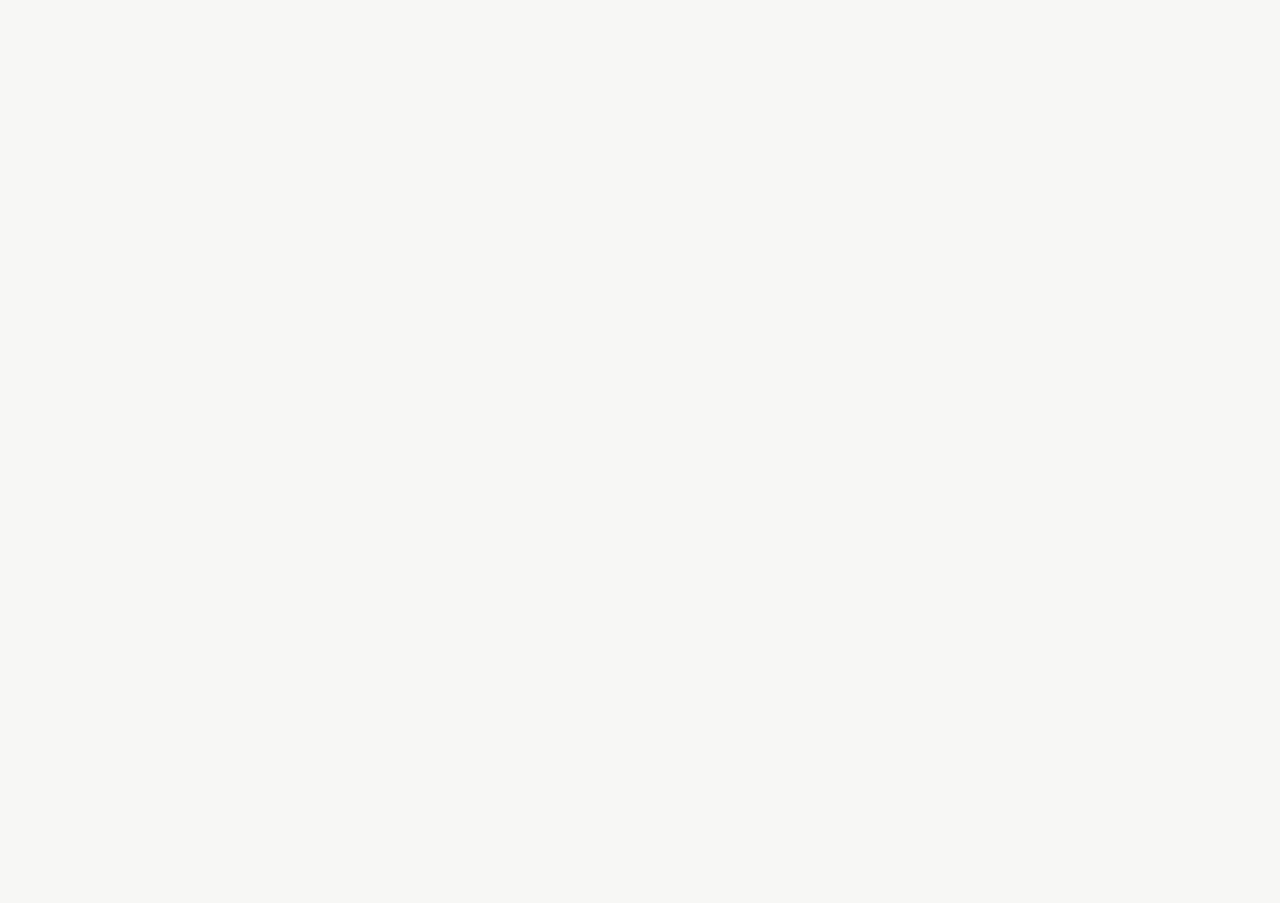
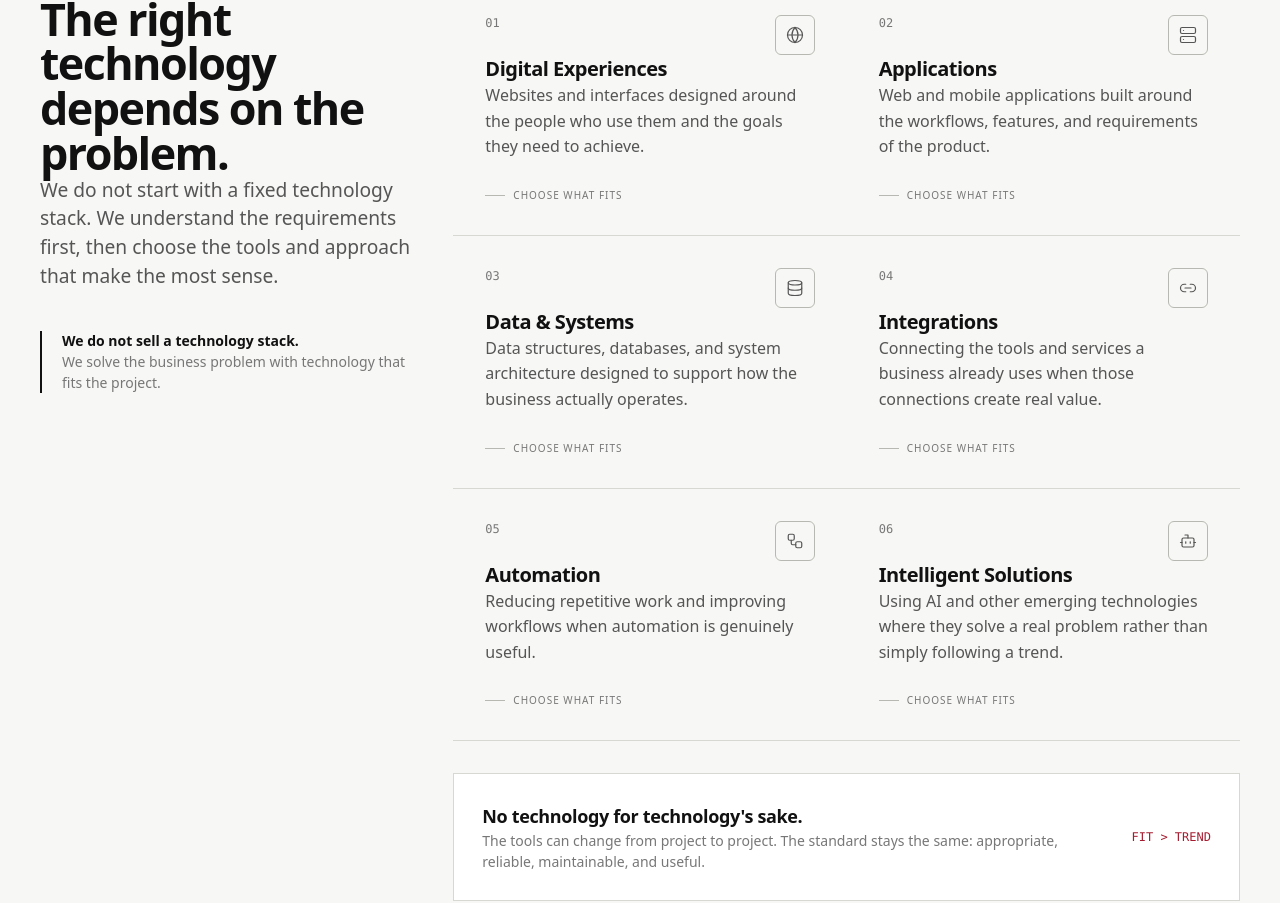
Before and after one commit to Gigawashudas/kureshtic, a Next.js app: page / in a window 1280 px wide. Shown: the part 9223-10126 px from the top of the page. Before the commit the page ends 9076 px from the top, so only its background shows below. Built offline with nearby package versions, Linux system fonts and the light colour scheme.

Commit message:
Add technology section

```diff
--- a/src/app/page.tsx
+++ b/src/app/page.tsx
@@ -3,6 +3,7 @@ import { Hero } from "@/components/sections/hero";
 import { Process } from "@/components/sections/process";
 import { QuestionAnswer } from "@/components/sections/question-answer";
 import { SelectedWork } from "@/components/sections/selected-work";
+import { Technology } from "@/components/sections/technology";
 import { Trust } from "@/components/sections/trust";
 import { WhatWeBuild } from "@/components/sections/what-we-build";
 import { WhyKureshtic } from "@/components/sections/why-kureshtic";
@@ -22,6 +23,7 @@ export default function Home() {
         <Process />
         <WhyKureshtic />
         <Trust />
+        <Technology />
       </main>
     </>
   );
--- /dev/null
+++ b/src/components/sections/technology.tsx
@@ -0,0 +1,110 @@
+import { Bot, Database, Globe, Link2, Server, Workflow } from "lucide-react";
+
+const technologyAreas = [
+  {
+    number: "01",
+    title: "Digital Experiences",
+    description: "Websites and interfaces designed around the people who use them and the goals they need to achieve.",
+    icon: Globe,
+  },
+  {
+    number: "02",
+    title: "Applications",
+    description: "Web and mobile applications built around the workflows, features, and requirements of the product.",
+    icon: Server,
+  },
+  {
+    number: "03",
+    title: "Data & Systems",
+    description: "Data structures, databases, and system architecture designed to support how the business actually operates.",
+    icon: Database,
+  },
+  {
+    number: "04",
+    title: "Integrations",
+    description: "Connecting the tools and services a business already uses when those connections create real value.",
+    icon: Link2,
+  },
+  {
+    number: "05",
+    title: "Automation",
+    description: "Reducing repetitive work and improving workflows when automation is genuinely useful.",
+    icon: Workflow,
+  },
+  {
+    number: "06",
+    title: "Intelligent Solutions",
+    description: "Using AI and other emerging technologies where they solve a real problem rather than simply following a trend.",
+    icon: Bot,
+  },
+];
+
+export function Technology() {
+  return (
+    <section id="technology" aria-labelledby="technology-heading" className="k-section border-b border-[var(--border)]">
+      <div className="k-container">
+        <div className="grid gap-14 lg:grid-cols-12 lg:gap-10">
+          <div className="lg:col-span-4">
+            <p className="k-eyebrow">Technology</p>
+
+            <h2 id="technology-heading" className="k-heading-2 mt-6 max-w-lg">
+              The right technology depends on the problem.
+            </h2>
+
+            <p className="k-body-large mt-7 max-w-md">We do not start with a fixed technology stack. We understand the requirements first, then choose the tools and approach that make the most sense.</p>
+
+            <div className="mt-10 border-l-2 border-[var(--foreground)] pl-5">
+              <p className="text-sm font-semibold text-[var(--text-primary)]">We do not sell a technology stack.</p>
+
+              <p className="k-body-small mt-2 max-w-sm">We solve the business problem with technology that fits the project.</p>
+            </div>
+          </div>
+
+          <div className="lg:col-span-8">
+            <div className="grid border-t border-[var(--border)] sm:grid-cols-2">
+              {technologyAreas.map((area) => {
+                const Icon = area.icon;
+
+                return (
+                  <article key={area.number} className="group border-b border-[var(--border)] p-6 transition-colors duration-300 hover:bg-[var(--surface-muted)] sm:p-7 lg:p-8">
+                    <div className="flex items-start justify-between gap-6">
+                      <span className="font-mono text-xs text-[var(--text-muted)] transition-colors duration-300 group-hover:text-[var(--accent)]">{area.number}</span>
+
+                      <div className="flex h-10 w-10 items-center justify-center rounded-[var(--radius-sm)] border border-[var(--border-strong)] text-[var(--text-secondary)] transition-colors duration-300 group-hover:border-[var(--accent)] group-hover:text-[var(--accent)]">
+                        <Icon size={18} strokeWidth={1.6} aria-hidden="true" />
+                      </div>
+                    </div>
+
+                    <h3 className="mt-8 text-xl font-semibold tracking-[-0.025em] text-[var(--text-primary)]">{area.title}</h3>
+
+                    <p className="k-body mt-3 max-w-md">{area.description}</p>
+
+                    <div className="mt-7 flex items-center gap-2">
+                      <span aria-hidden="true" className="h-px w-5 bg-[var(--border-strong)] transition-all duration-300 group-hover:w-8 group-hover:bg-[var(--accent)]" />
+
+                      <span className="text-[10px] font-medium uppercase tracking-[0.1em] text-[var(--text-muted)]">CHOOSE WHAT FITS</span>
+                    </div>
+                  </article>
+                );
+              })}
+            </div>
+
+            <div className="mt-8 border border-[var(--border)] bg-[var(--surface)] p-6 sm:p-7">
+              <div className="grid gap-6 sm:grid-cols-[1fr_auto] sm:items-center">
+                <div>
+                  <p className="text-lg font-semibold tracking-[-0.02em] text-[var(--text-primary)]">No technology for technology&apos;s sake.</p>
+
+                  <p className="k-body-small mt-2 max-w-xl">The tools can change from project to project. The standard stays the same: appropriate, reliable, maintainable, and useful.</p>
+                </div>
+
+                <span aria-hidden="true" className="font-mono text-xs text-[var(--accent)]">
+                  FIT &gt; TREND
+                </span>
+              </div>
+            </div>
+          </div>
+        </div>
+      </div>
+    </section>
+  );
+}
```
